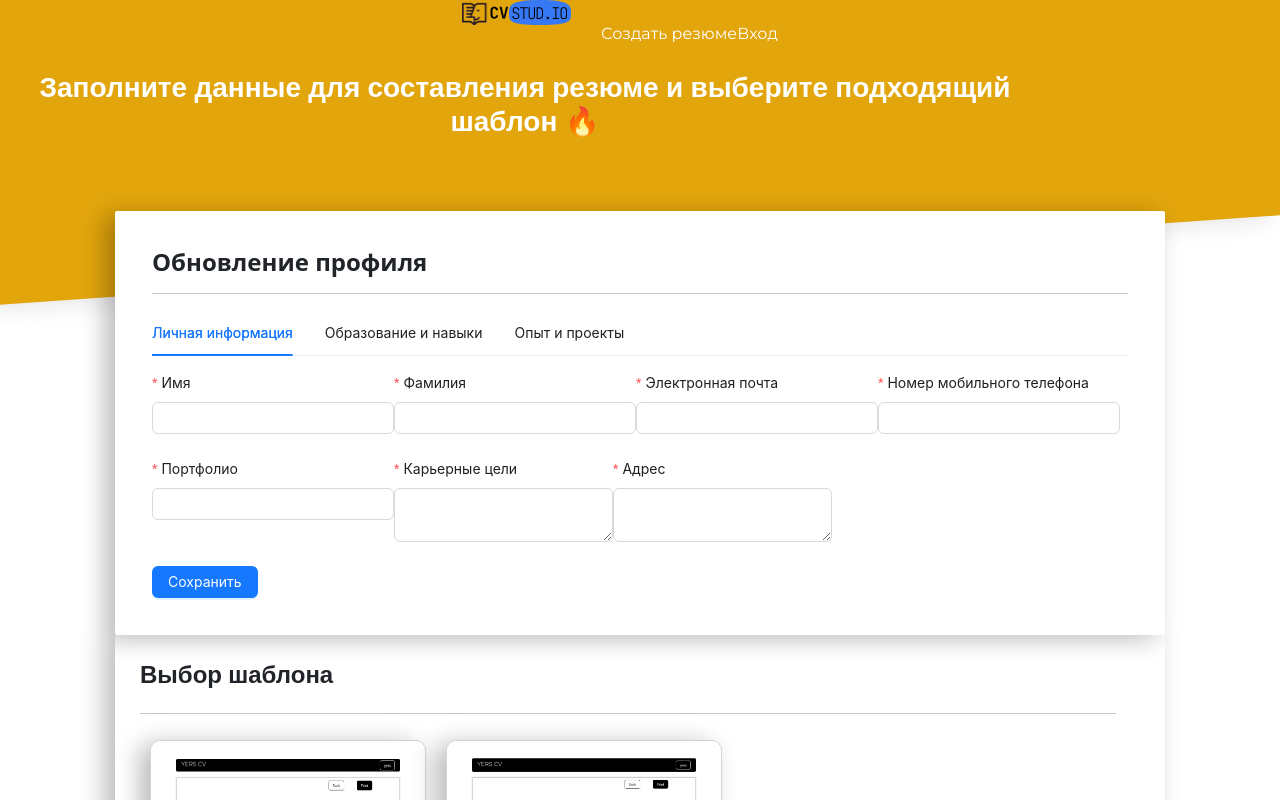
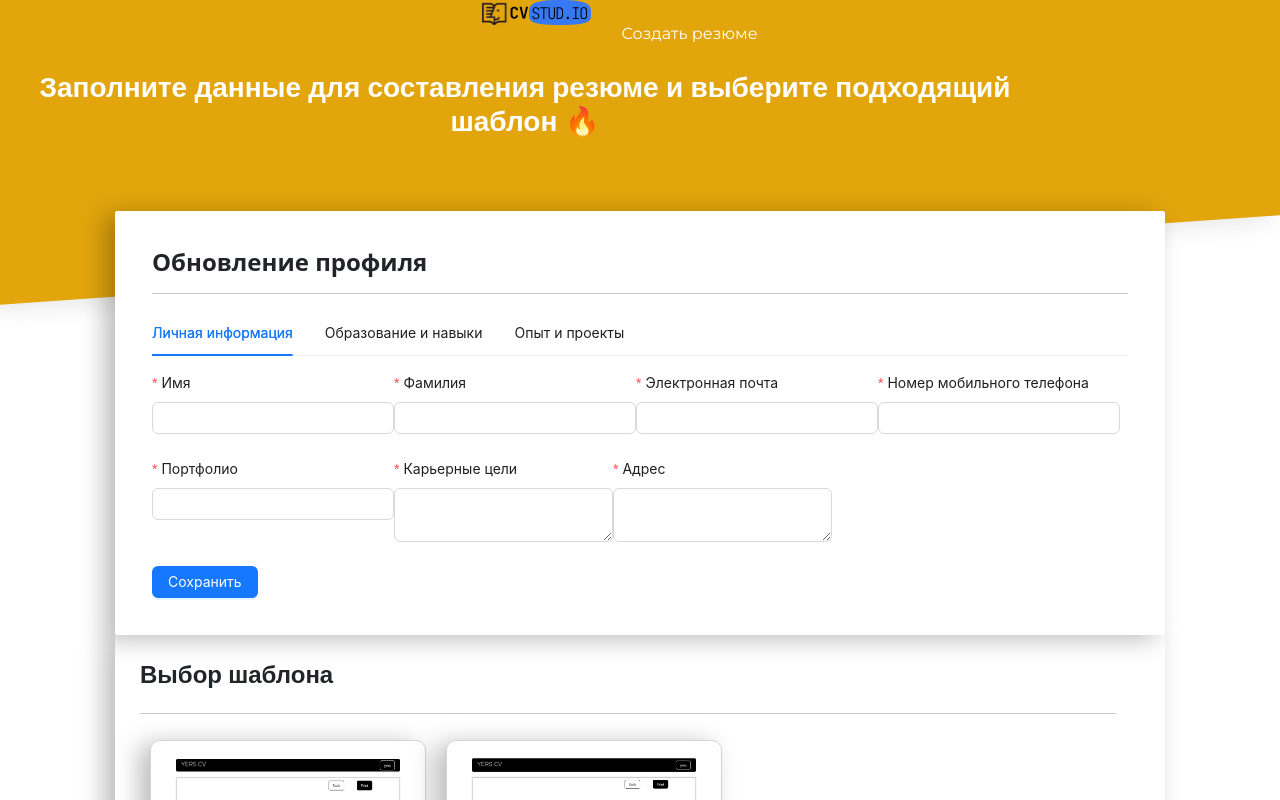
Before and after one commit to yeeerssik/Diploma-app, a React (Create React App) app in the folder client/: page /Resume/Builder in a window 1280 px wide. Shown: the top 800 px of the page. Built offline with nearby package versions, Linux system fonts and the light colour scheme.

Commit message:
Fixed hiding of Login Link

```diff
--- a/client/src/components/HeaderCut.tsx
+++ b/client/src/components/HeaderCut.tsx
@@ -1,8 +1,6 @@
-import React from 'react';
 import { Link, useNavigate } from 'react-router-dom';
 import { Menu, Dropdown, Button } from 'antd'
 import logo from '../logo.svg';
-// import '../styles/loginPage.scss'
 import '../styles/header.scss';
 
 function HeaderCut() {
@@ -38,7 +36,7 @@ function HeaderCut() {
                     </Link>
                     <div className='headerBar d-flex flex-wrap'>
                         <a className='barItem mr-20' href='./Resume/builder'>Создать резюме</a>
-                        <a className='barItem mr-20' href='/Login' style={(username) ? { display: 'none' } : {}}>Вход</a>
+                        <a className='barItem mr-20' href='/Login' style={(username === "") ? { display: 'none' } : {}}>Вход</a>
 
                     </div>
 
```
